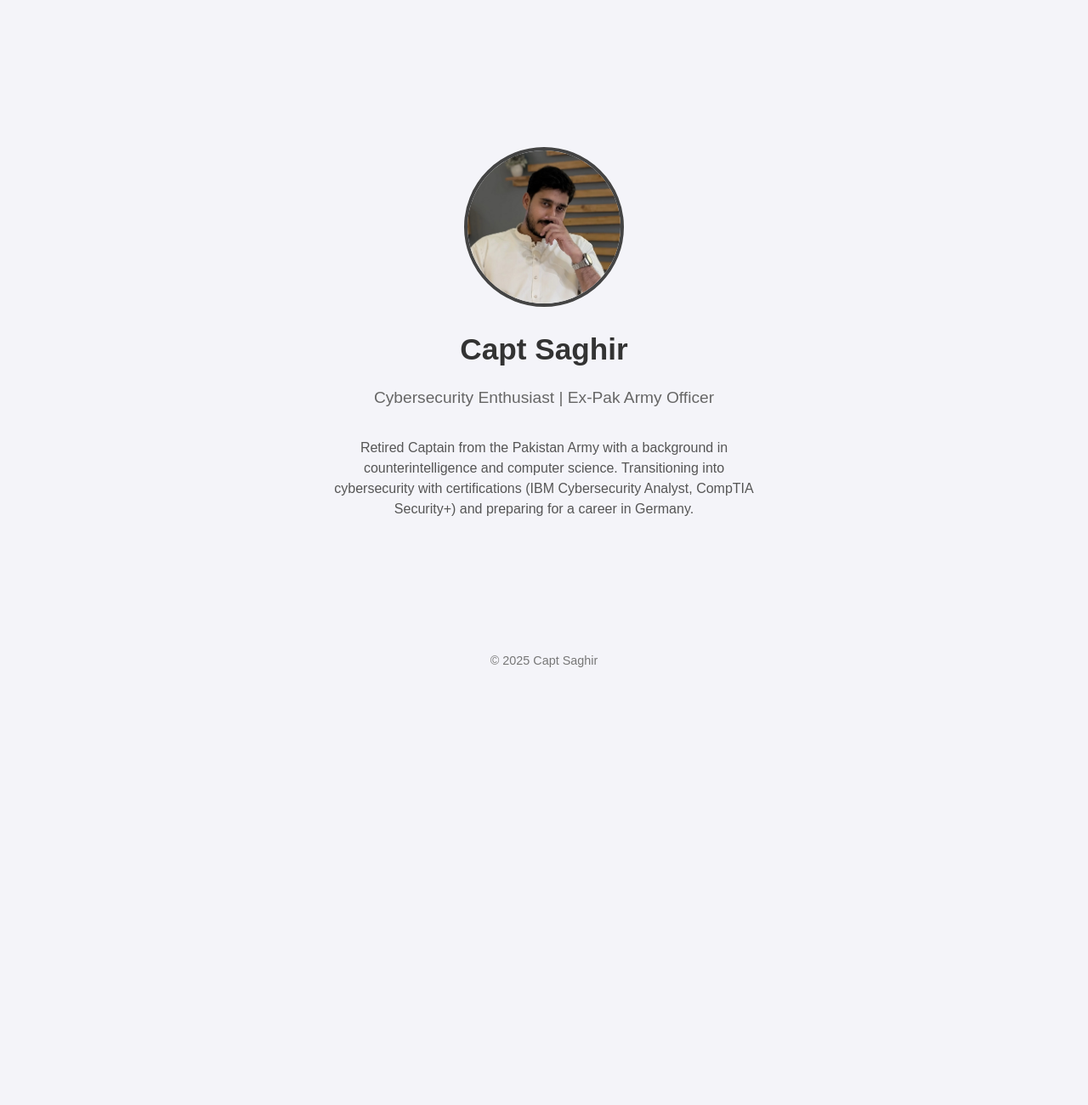
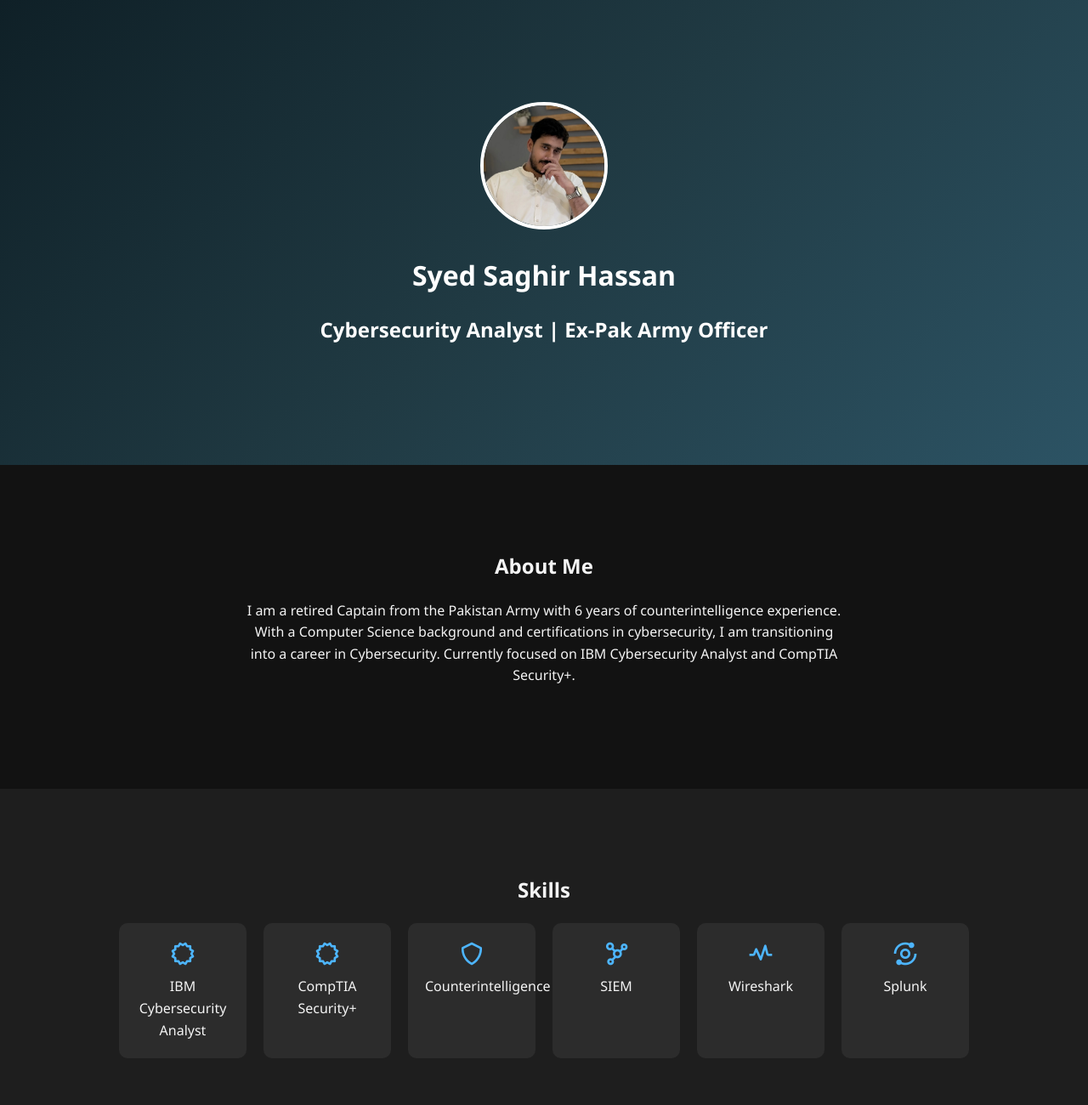
Before and after one commit to syedsaghir-hub/syedsaghir-hub.github.io, a plain HTML site: page index.html in a window 1280 px wide. Shown: the top 1300 px of the page at 85% size. Before the commit the page ends 800 px from the top, so only its background shows below. Drawn offline with nearby package versions, Linux system fonts and the light colour scheme.

Commit message:
Upgrade to professional styled portfolio

```diff
--- a/index.html
+++ b/index.html
@@ -3,64 +3,84 @@
 <head>
   <meta charset="UTF-8">
   <meta name="viewport" content="width=device-width, initial-scale=1.0">
-  <title>Capt Saghir - Portfolio</title>
-  <style>
-    body {
-      font-family: Arial, sans-serif;
-      margin: 0;
-      padding: 0;
-      background: #f4f4f9;
-      color: #333;
-      display: flex;
-      flex-direction: column;
-      align-items: center;
-      justify-content: center;
-      height: 100vh;
-      text-align: center;
-    }
-    img {
-      width: 180px;
-      height: 180px;
-      border-radius: 50%;
-      border: 4px solid #444;
-      margin-bottom: 20px;
-      object-fit: cover;
-    }
-    h1 {
-      font-size: 2.2rem;
-      margin: 10px 0;
-    }
-    h2 {
-      font-size: 1.2rem;
-      font-weight: normal;
-      color: #666;
-      margin-bottom: 20px;
-    }
-    p {
-      max-width: 500px;
-      line-height: 1.5;
-      font-size: 1rem;
-      color: #555;
-    }
-    footer {
-      position: absolute;
-      bottom: 15px;
-      font-size: 0.9rem;
-      color: #777;
-    }
-  </style>
+  <title>Syed Saghir Hassan - Portfolio</title>
+  <link rel="stylesheet" href="style.css">
+  <link href="https://unpkg.com/boxicons@2.1.4/css/boxicons.min.css" rel="stylesheet">
 </head>
 <body>
-  <img src="profile.jpg" alt="Profile Photo">
-  <h1>Capt Saghir</h1>
-  <h2>Cybersecurity Enthusiast | Ex-Pak Army Officer</h2>
-  <p>
-    Retired Captain from the Pakistan Army with a background in counterintelligence and computer science.
-    Transitioning into cybersecurity with certifications (IBM Cybersecurity Analyst, CompTIA Security+) and
-    preparing for a career in Germany.
-  </p>
+  <!-- Hero Section -->
+  <header class="hero">
+    <div class="container">
+      <img src="profile.jpg" alt="Profile Photo" class="profile-pic">
+      <h1>Syed Saghir Hassan</h1>
+      <h2>Cybersecurity Analyst | Ex-Pak Army Officer</h2>
+    </div>
+  </header>
+
+  <!-- About Section -->
+  <section id="about" class="section">
+    <div class="container">
+      <h2>About Me</h2>
+      <p>
+        I am a retired Captain from the Pakistan Army with 6 years of counterintelligence experience.
+        With a Computer Science background and certifications in cybersecurity, I am transitioning
+        into a career in Cybersecurity. Currently focused on IBM Cybersecurity Analyst and CompTIA Security+.
+      </p>
+    </div>
+  </section>
+
+  <!-- Skills Section -->
+  <section id="skills" class="section alt">
+    <div class="container">
+      <h2>Skills</h2>
+      <div class="skills-grid">
+        <div class="skill"><i class='bx bx-certification'></i><span>IBM Cybersecurity Analyst</span></div>
+        <div class="skill"><i class='bx bx-certification'></i><span>CompTIA Security+</span></div>
+        <div class="skill"><i class='bx bx-shield'></i><span>Counterintelligence</span></div>
+        <div class="skill"><i class='bx bx-network-chart'></i><span>SIEM</span></div>
+        <div class="skill"><i class='bx bx-pulse'></i><span>Wireshark</span></div>
+        <div class="skill"><i class='bx bx-analyse'></i><span>Splunk</span></div>
+      </div>
+    </div>
+  </section>
+
+  <!-- Projects Section -->
+  <section id="projects" class="section">
+    <div class="container">
+      <h2>Projects</h2>
+      <div class="projects-grid">
+        <div class="project-card">
+          <h3>Project One</h3>
+          <p>Placeholder project description (e.g., SOC Lab or Threat Analysis).</p>
+        </div>
+        <div class="project-card">
+          <h3>Project Two</h3>
+          <p>Placeholder project description (e.g., Splunk Dashboard or Wireshark Investigation).</p>
+        </div>
+        <div class="project-card">
+          <h3>Project Three</h3>
+          <p>Placeholder project description (e.g., CompTIA Security+ Lab).</p>
+        </div>
+      </div>
+    </div>
+  </section>
+
+  <!-- Contact Section -->
+  <section id="contact" class="section alt">
+    <div class="container">
+      <h2>Contact Me</h2>
+      <form action="https://formspree.io/f/yourFormID" method="POST" class="contact-form">
+        <input type="text" name="name" placeholder="Your Name" required>
+        <input type="email" name="email" placeholder="Your Email" required>
+        <textarea name="message" placeholder="Your Message" required></textarea>
+        <button type="submit">Send Message</button>
+      </form>
+    </div>
+  </section>
+
+  <!-- Footer -->
   <footer>
-    © 2025 Capt Saghir
+    <p>© 2025 Syed Saghir Hassan</p>
   </footer>
 </body>
 </html>
--- /dev/null
+++ b/style.css
@@ -0,0 +1,139 @@
+/* General Styles */
+* {
+  margin: 0;
+  padding: 0;
+  box-sizing: border-box;
+}
+
+body {
+  font-family: 'Segoe UI', Tahoma, Geneva, Verdana, sans-serif;
+  background-color: #121212;
+  color: #f4f4f4;
+  line-height: 1.6;
+}
+
+.container {
+  width: 90%;
+  max-width: 1000px;
+  margin: auto;
+  padding: 40px 0;
+}
+
+.section {
+  padding: 60px 0;
+}
+
+.section.alt {
+  background-color: #1e1e1e;
+}
+
+h1, h2, h3 {
+  margin-bottom: 20px;
+  text-align: center;
+}
+
+p {
+  text-align: center;
+  max-width: 700px;
+  margin: 0 auto 20px;
+}
+
+.hero {
+  display: flex;
+  align-items: center;
+  justify-content: center;
+  flex-direction: column;
+  text-align: center;
+  padding: 80px 20px;
+  background: linear-gradient(135deg, #0f2027, #203a43, #2c5364);
+  color: #fff;
+}
+
+.hero .profile-pic {
+  width: 150px;
+  height: 150px;
+  border-radius: 50%;
+  border: 4px solid #fff;
+  margin-bottom: 20px;
+  object-fit: cover;
+}
+
+.skills-grid {
+  display: grid;
+  grid-template-columns: repeat(auto-fit, minmax(150px, 1fr));
+  gap: 20px;
+  text-align: center;
+}
+
+.skill {
+  background: #2c2c2c;
+  padding: 20px;
+  border-radius: 10px;
+  transition: transform 0.3s;
+}
+
+.skill i {
+  font-size: 2rem;
+  margin-bottom: 10px;
+  display: block;
+  color: #4db5ff;
+}
+
+.skill:hover {
+  transform: translateY(-5px);
+}
+
+.projects-grid {
+  display: grid;
+  grid-template-columns: repeat(auto-fit, minmax(250px, 1fr));
+  gap: 20px;
+}
+
+.project-card {
+  background: #2c2c2c;
+  padding: 20px;
+  border-radius: 10px;
+  transition: transform 0.3s;
+}
+
+.project-card:hover {
+  transform: translateY(-5px);
+}
+
+.contact-form {
+  display: flex;
+  flex-direction: column;
+  gap: 15px;
+  max-width: 600px;
+  margin: auto;
+}
+
+.contact-form input, .contact-form textarea {
+  padding: 12px;
+  border: none;
+  border-radius: 6px;
+  font-size: 1rem;
+}
+
+.contact-form button {
+  background: #4db5ff;
+  color: #fff;
+  border: none;
+  padding: 12px;
+  border-radius: 6px;
+  font-size: 1rem;
+  cursor: pointer;
+  transition: background 0.3s;
+}
+
+.contact-form button:hover {
+  background: #3593d3;
+}
+
+footer {
+  text-align: center;
+  padding: 20px;
+  background: #0f0f0f;
+  color: #888;
+  margin-top: 40px;
+}
```
